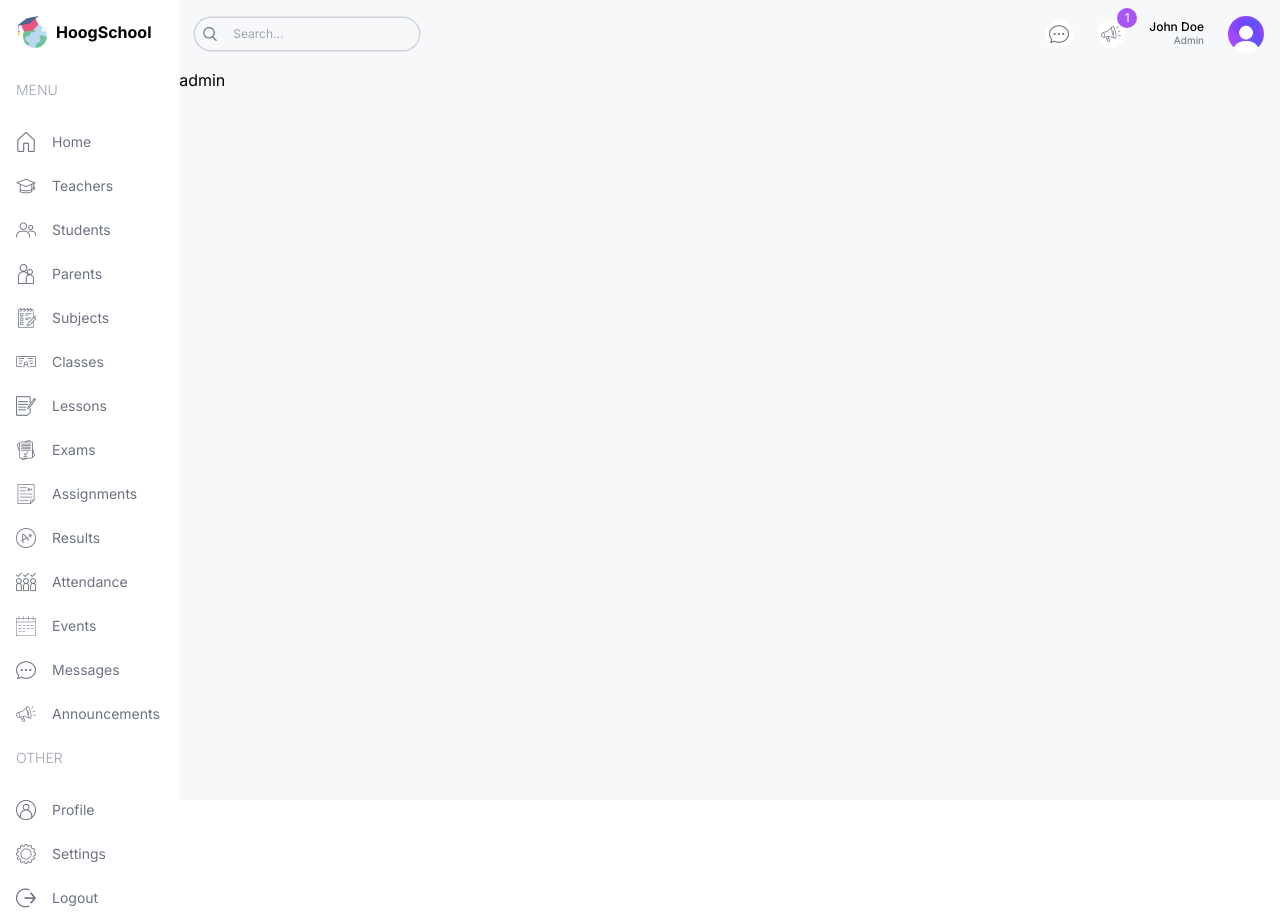
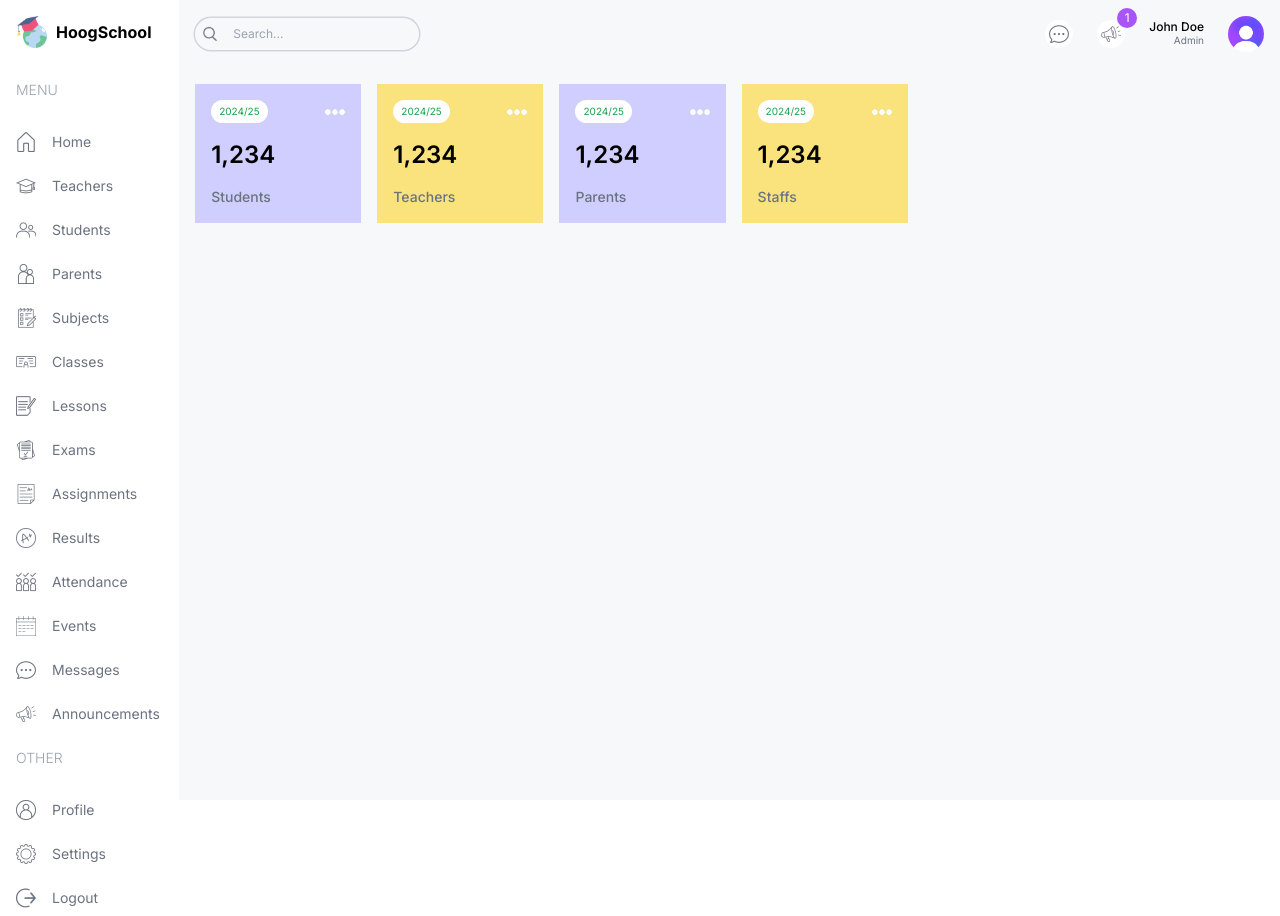
Before and after one commit to Chuloshnikov/college-management-dashboard, a Next.js app: page /admin in a window 1280 px wide. Built offline with nearby package versions, Linux system fonts and the light colour scheme.

Commit message:
admin page card added

```diff
--- a/src/app/(dashboard)/admin/page.tsx
+++ b/src/app/(dashboard)/admin/page.tsx
@@ -1,7 +1,22 @@
+import UserCard from '@/components/UserCard'
 import React from 'react'
 
 export default function AdminPage() {
   return (
-    <div className=''>admin</div>
+    <div className='p-4 flex gap-4 flex-col md;flex-row'>
+      {/*LEFT*/}
+      <div className='w-full lg:w-2/3'>
+          {/*USER CARDS*/}
+          <div className='flex gap-4 justify-between flex-wrap'>
+              <UserCard type="student"/>
+              <UserCard type="teacher"/>
+              <UserCard type="parent"/>
+              <UserCard type="staff"/>
+          </div>
+      </div>
+      {/*RIGHT*/}
+      <div className='w-full lg:w-1/3'>
+      </div>
+    </div>
   )
 }
--- /dev/null
+++ b/src/components/UserCard.tsx
@@ -0,0 +1,16 @@
+import Image from 'next/image';
+
+const UserCard = ({ type }: { type: string }) => {
+  return (
+    <div className='rouded-2xl odd:bg-secondary even:bg-third p-4 flex-1'>
+        <div className='flex justify-between items-center'>
+            <span className='text-[10px] bg-white px-2 py-1 rounded-full text-green-600'>2024/25</span>
+            <Image src="/more.png" width={20} height={20} alt="more"/>
+        </div>
+        <h2 className='text-2xl font-semibold my-4'>1,234</h2>
+        <h3 className='capitalize text-sm font-medium text-gray-500'>{type}s</h3>
+    </div>
+  )
+}
+
+export default UserCard;
--- a/tailwind.config.ts
+++ b/tailwind.config.ts
@@ -9,8 +9,12 @@
   theme: {
     extend: {
       colors: {
-        background: "var(--background)",
-        foreground: "var(--foreground)",
+        permanent: "#C3EBFA",
+        permanentLight: "#EDF9FD",
+        secondary: "#CFCEFF",
+        secondaryLight: "#F1F0FF",
+        third: "#FAE27C",
+        thirdLight: "#FEFCE8",
       },
     },
   },
```
